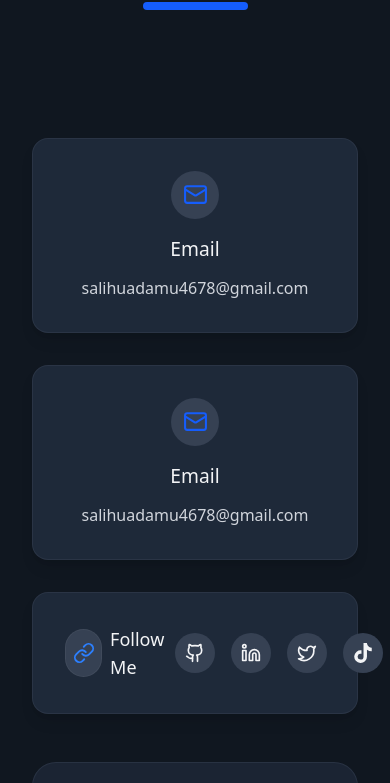
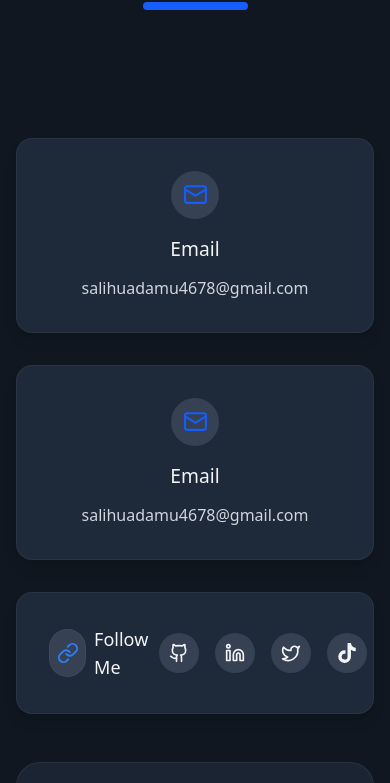
Before and after one commit to gentlehacks/gentlemandev, a Next.js app: page / in a window 390 px wide. Shown: the part 7519-8302 px from the top of the page. Built offline with nearby package versions, Linux system fonts and the light colour scheme.

Commit message:
Update: contact section padding for mobile

```diff
--- a/components/Contact.tsx
+++ b/components/Contact.tsx
@@ -54,7 +54,7 @@ export default function Contact() {
       </p>
       <motion.div initial={{ width: 0 }} whileInView={{ width: 105 }} transition={{ duration: 0.8 }} className="h-2 bg-blue-600 rounded-full mt-6" />
 
-      <div className="mt-[8rem] flex flex-col md:flex-row justify-between w-full px-8 md:px-12 lg:px-22 gap-12">
+      <div className="mt-[8rem] flex flex-col md:flex-row justify-between w-full px-4 md:px-12 lg:px-22 gap-12">
         <div className="flex flex-col gap-8 w-full">
           <div className="flex flex-col md:flex-row gap-8 w-full">
             <Link href="mailto:salihuadamu4678@gmail.com" className="flex flex-col items-center justify-center p-8 bg-gray-800 w-full rounded-2xl border border-gray-700/50 shadow-lg hadow-gray-800/50 hover:shadow-gray-700/30 hover:mt-[-0.5rem] transition-all duration-200">
```
